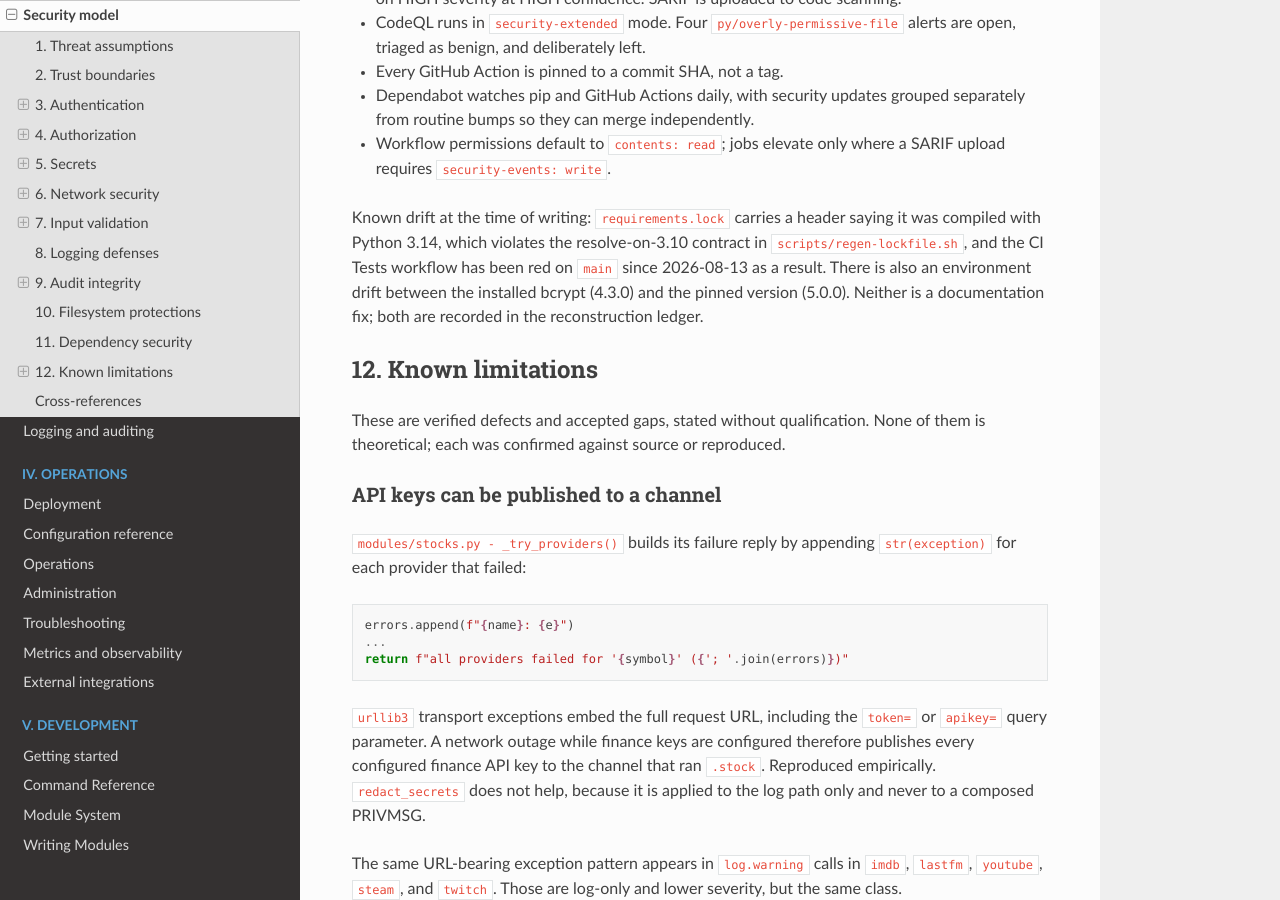
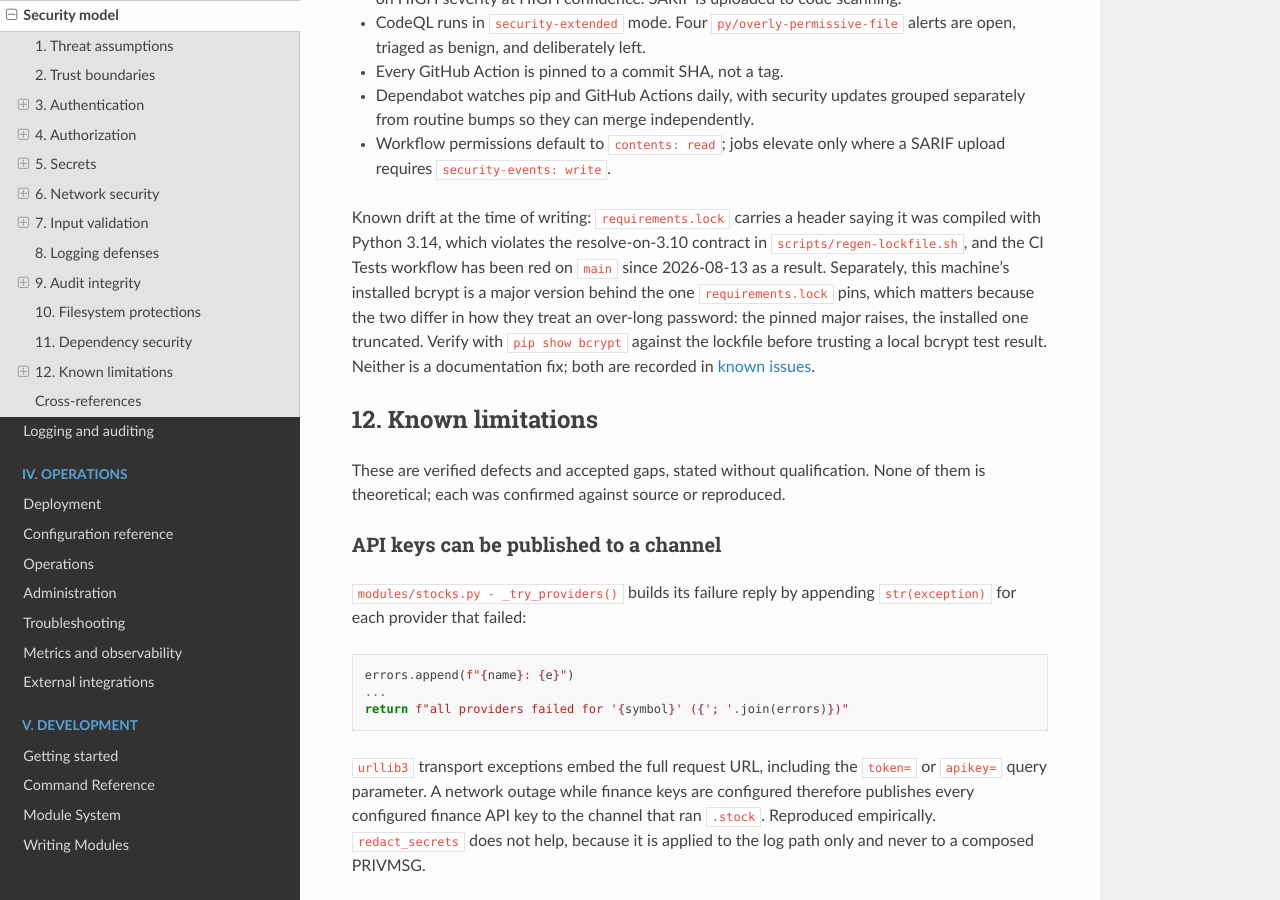
Before and after one commit to brandontroidl/Internets, a Sphinx documentation site: the page built from docs/security-model.md, in a window 1280 px wide and 900 px high, scrolled down 13005 px. Built offline with Sphinx 7.4.7 and the Read the Docs theme 3.1.0, drawn with Linux system fonts in a browser that asks for light colours; pages that are not in the unit, such as notebooks, are missing from menus.

Commit message:
docs(security-model): reword the bcrypt drift note to state the risk
The version-literal gate in run_tests.py flagged a bare '4.3.0' in the
docs. The literal was a bcrypt version, not the project version, but
rewording is the right fix rather than loosening a repo guard to suit
my own text. The replacement also says why the drift matters (the two
majors differ on over-long passwords) instead of just naming numbers,
and points at the known-issues register.

```diff
--- a/docs/security-model.md
+++ b/docs/security-model.md
@@ -593,9 +593,12 @@ instances from sharing the state files.
 Known drift at the time of writing: `requirements.lock` carries a header saying
 it was compiled with Python 3.14, which violates the resolve-on-3.10 contract in
 `scripts/regen-lockfile.sh`, and the CI Tests workflow has been red on `main`
-since 2026-08-13 as a result. There is also an environment drift between the
-installed bcrypt (4.3.0) and the pinned version (5.0.0). Neither is a
-documentation fix; both are recorded in the reconstruction ledger.
+since 2026-08-13 as a result. Separately, this machine's installed bcrypt is a
+major version behind the one `requirements.lock` pins, which matters because the
+two differ in how they treat an over-long password: the pinned major raises,
+the installed one truncated. Verify with `pip show bcrypt` against the lockfile
+before trusting a local bcrypt test result. Neither is a documentation fix; both
+are recorded in [known issues](known-issues.md).
 
 ## 12. Known limitations
 
```
